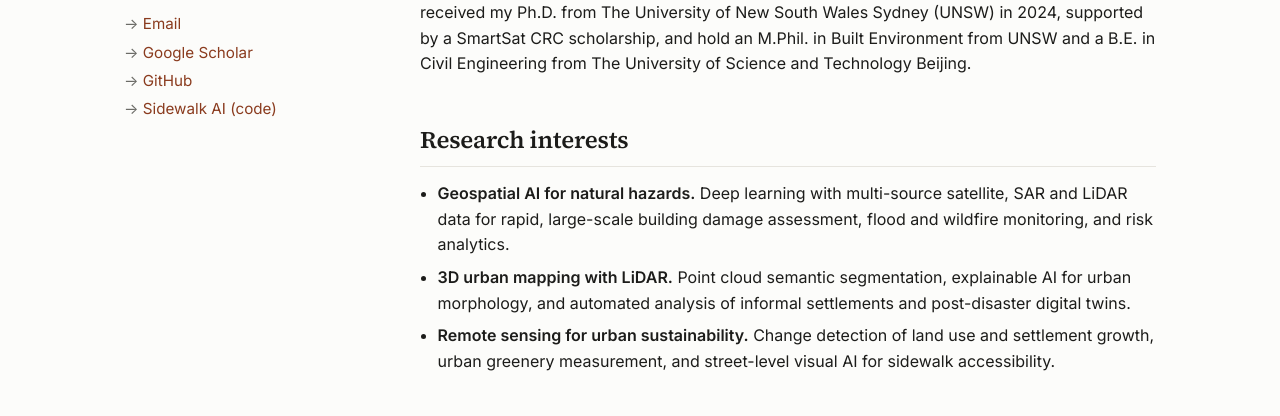
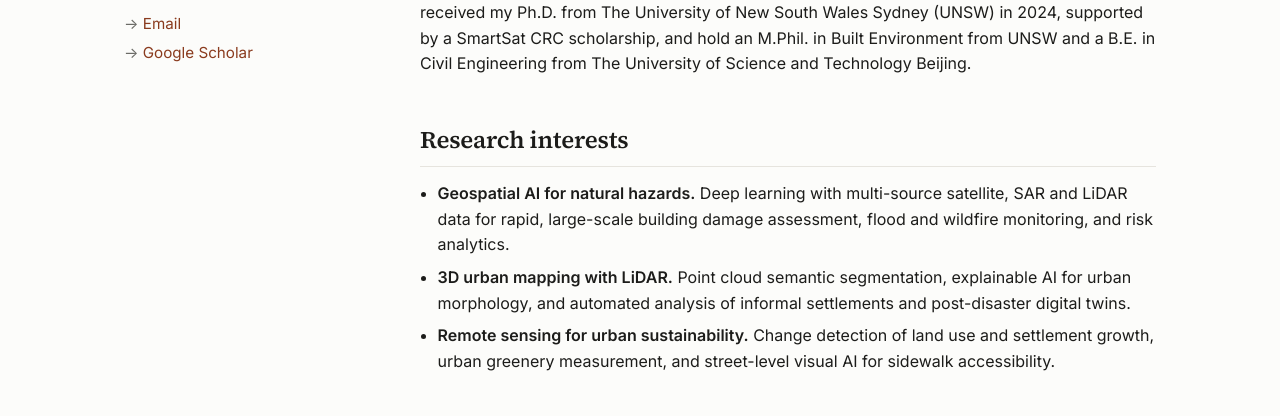
Before and after one commit to changgeo/changgeo.github.io, a plain HTML site: page index.html in a window 1280 px wide. Shown: the part 339-755 px from the top of the page. Drawn offline with Linux system fonts and the light colour scheme.

Commit message:
Remove GitHub and Sidewalk AI links from sidebar
Co-Authored-By: Claude Fable 5.1 <noreply@anthropic.com>

```diff
--- a/index.html
+++ b/index.html
@@ -22,8 +22,6 @@
     <ul class="links">
       <li><a href="mailto:changresearchdr@gmail.com">Email</a></li>
       <li><a href="https://scholar.google.com/citations?user=O2YoC6sAAAAJ&amp;hl=en" target="_blank" rel="noopener">Google Scholar</a></li>
-      <li><a href="https://github.com/changgeo" target="_blank" rel="noopener">GitHub</a></li>
-      <li><a href="https://github.com/MIT-Senseable-City-Lab/SidewalkAI" target="_blank" rel="noopener">Sidewalk AI (code)</a></li>
     </ul>
   </aside>
 
```
